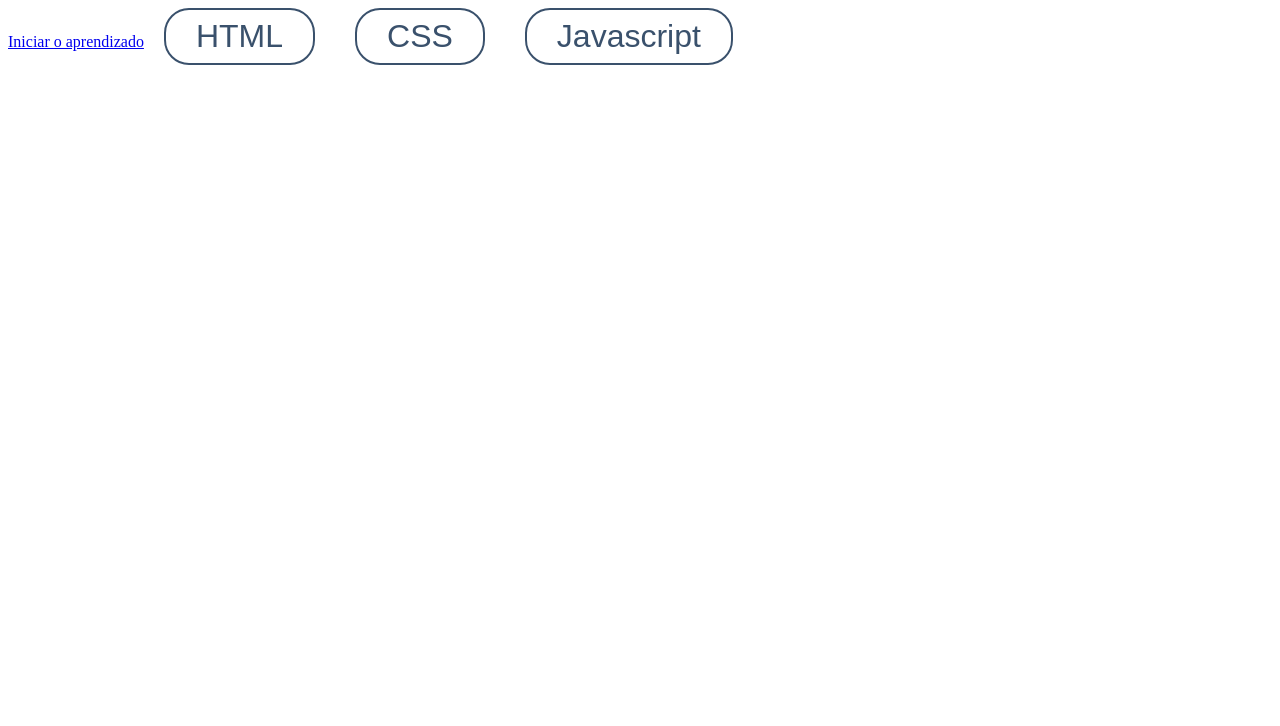
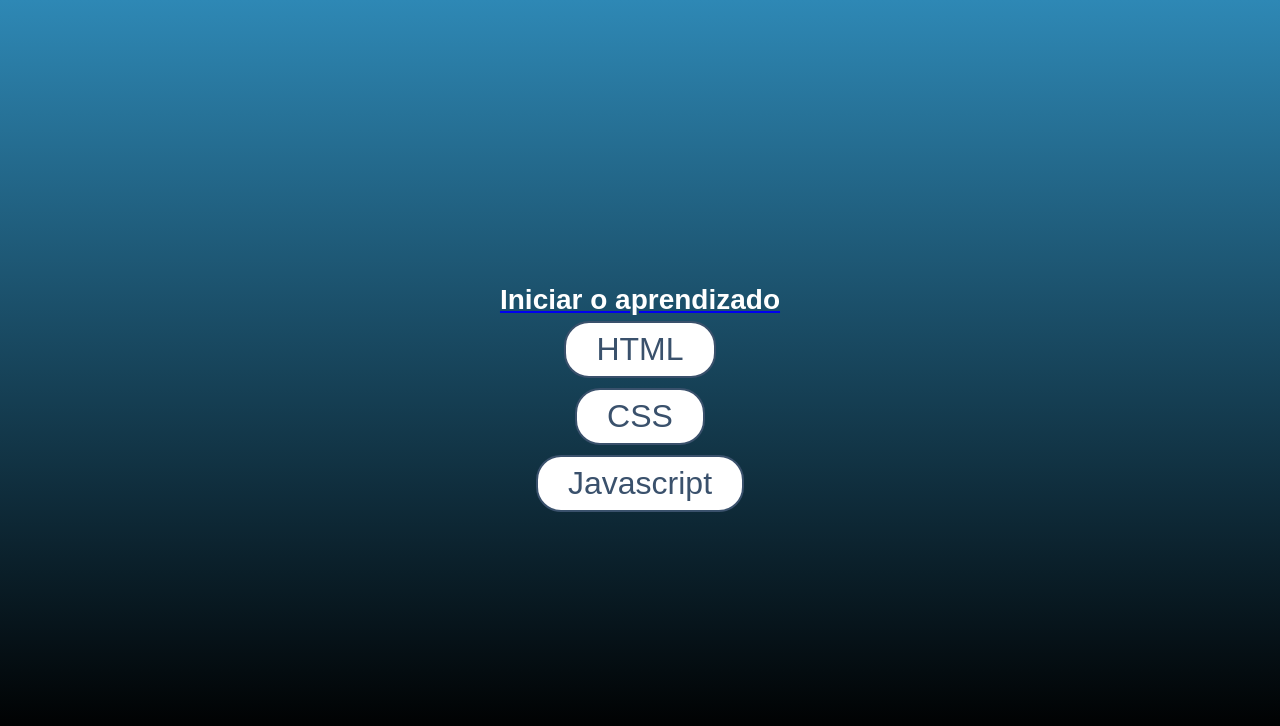
Before and after one commit to burn-c/hackathonrsxpteam30, a React (Create React App) app in the folder aprenda-arrastando/: page / in a window 1280 px wide. Shown: the top 726 px of the page. Built offline with nearby package versions, Linux system fonts and the light colour scheme.

Commit message:
new feature with style and other things

```diff
--- a/aprenda-arrastando/src/App.js
+++ b/aprenda-arrastando/src/App.js
@@ -1,11 +1,12 @@
 import React from 'react';
 import './App.css';
 import Routes from './routes';
-
+import GlobalStyle from './global'
 function App() {
   return (
     <>
       <Routes />
+      <GlobalStyle />
     </>
   );
 }
--- a/aprenda-arrastando/src/components/atoms/button.js
+++ b/aprenda-arrastando/src/components/atoms/button.js
@@ -10,7 +10,7 @@ const Button = styled.button`
   padding: 8px 30px;
   font-size: ${props => (props.font ? '1.8rem' : '2.0rem')};
   width: ${props => (props.width ? '360px' : null)};
-  margin: ${props => (props.margin ? '20px 30px' : '0 20px')};
+  margin: ${props => (props.margin && '5px 20px')};
   margin-left: ${props => (props.marginLeft ? '40px' : null)};
   border-radius: ${props => (props.removeAccess ? '5px' : '25px')};
   border-radius: ${props => (props.borderRadius ? '10px' : '25px')};
--- /dev/null
+++ b/aprenda-arrastando/src/components/atoms/container.js
@@ -0,0 +1,14 @@
+import styled from 'styled-components';
+
+const Container = styled.div`
+  margin: auto;
+  height: 100vh;
+  display: flex;
+  flex-direction: column;
+  align-items: center;
+  height: 100vh;
+  width: 100%;
+  justify-content: center;
+`;
+
+export default Container;
--- a/aprenda-arrastando/src/components/index.js
+++ b/aprenda-arrastando/src/components/index.js
@@ -1,22 +1,25 @@
 import React from 'react';
 import { Link } from 'react-router-dom';
+import styled from 'styled-components';
+import Button from './atoms/button';
+import Container from './atoms/container';
 
-import Button from './atoms/button';
+const H1 = styled.h1`
+color: #fff;
+`;
 
 function Index() {
   return (
-    <div>
-      <header>
+    <Container>
         <Link to="/page_html">
           <a>
-            Iniciar o aprendizado
+            <H1>Iniciar o aprendizado</H1>
           </a>
         </Link>
-        <Button>HTML</Button>
-        <Button>CSS</Button>
-        <Button>Javascript</Button>
-      </header>
-    </div>
+        <Button margin>HTML</Button>
+        <Button margin>CSS</Button>
+        <Button margin>Javascript</Button>
+    </Container>
   );
 }
 
--- a/aprenda-arrastando/src/components/pages/page_html.js
+++ b/aprenda-arrastando/src/components/pages/page_html.js
@@ -1,9 +1,31 @@
 import React from 'react'
+import styled from 'styled-components';
+
+import Container from '../atoms/container';
+
+
+const StyledSection = styled.section`
+width: 90%;
+height: 50vh;
+display: flex;
+border-color: #fff;
+border-style: solid;
+justify-content: space-around;
+align-items: center;
+`;
+
+const StyledDiv = styled.div`
+color: #fff;
+font-size: 20px;
+`;
 
 export default function PageHtml() {
   return (
-    <div>
-      Desafio de html
-    </div>
+    <Container>
+      <StyledSection>
+        <StyledDiv>Imagem</StyledDiv>
+        <StyledDiv>Exercício</StyledDiv>
+      </StyledSection>
+    </Container>
   )
 }
--- a/aprenda-arrastando/src/global.js
+++ b/aprenda-arrastando/src/global.js
@@ -13,8 +13,7 @@ export default createGlobalStyle`
   }
 
   body {
-    background: linear-gradient(90deg, rgba(127,127,130,1) 0%, rgba(239,243,244,1) 0%, rgba(3,3,9,1) 96%);
-    -webkit-font-smoothing: antialiased !important;
+    background: linear-gradient(0deg, rgba(0,0,0,1) 8%, rgba(46,136,181,1) 100%);
   }
 
   body, input, button {
```
